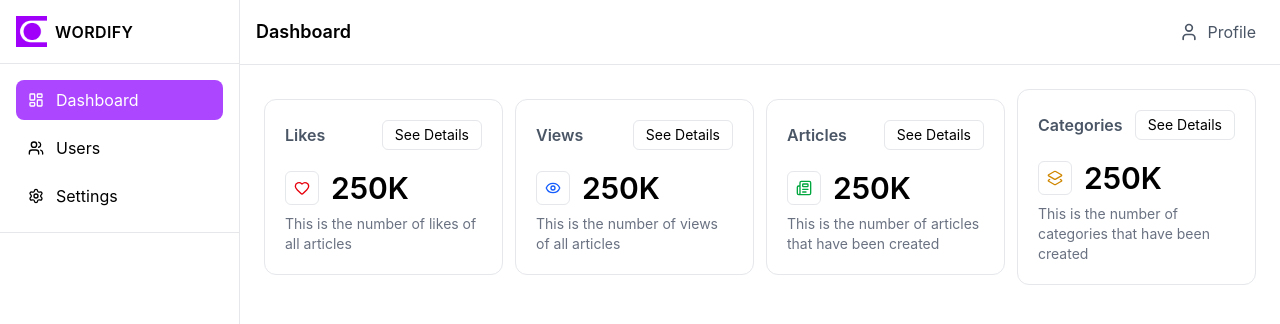
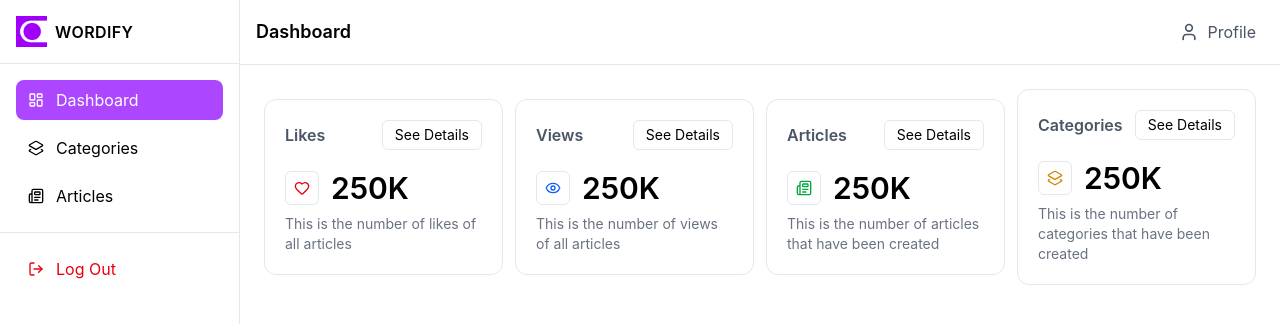
Before and after one commit to Muhammad-Khairul-Kholqi/Fe-Blog-Wordify, a Vue app: page /private/page/admin/dashboard in a window 1280 px wide. Shown: the top 324 px of the page. Built offline with nearby package versions, Linux system fonts and the light colour scheme; a web font is replaced by a local one.

Commit message:
update sidebar link

```diff
--- a/package.json
+++ b/package.json
@@ -11,6 +11,7 @@
   "dependencies": {
     "@tailwindcss/vite": "^4.1.13",
     "@vueuse/motion": "^3.0.3",
+    "chart.js": "^4.5.0",
     "lucide-vue-next": "^0.542.0",
     "tailwindcss": "^4.1.13",
     "vue": "^3.5.18",
--- a/src/components/global/Sidebar.vue
+++ b/src/components/global/Sidebar.vue
@@ -25,13 +25,20 @@
                 </a>
             </RouterLink>
         </nav>
+
+        <div class="p-4">
+            <button class="flex w-full items-center gap-3 px-3 py-2 rounded-lg transition-colors hover:bg-gray-100 text-red-600 cursor-pointer">
+                <LogOut class="w-4 h-4" />
+                <span>Log Out</span>
+            </button>
+        </div>
     </aside>
 </template>
 
 
 <script setup>
     import { RouterLink } from "vue-router"
-    import { X, LayoutDashboard, Users, Settings } from "lucide-vue-next"
+    import { X, LayoutDashboard, Newspaper, Layers2, LogOut } from "lucide-vue-next"
     import MainLogo from "../../assets/mainLogo.png";
 
     defineProps({
@@ -40,7 +47,7 @@
 
     const menus = [
         { name: "Dashboard", icon: LayoutDashboard, to: "/private/page/admin/dashboard" },
-        { name: "Users", icon: Users, to: "/private/page/admin/users" },
-        { name: "Settings", icon: Settings, to: "/private/page/admin/settings" },
+        { name: "Categories", icon: Layers2, to: "/private/page/admin/users" },
+        { name: "Articles", icon: Newspaper, to: "/private/page/admin/settings" },
     ]
 </script>
--- /dev/null
+++ b/src/components/sections/dashboard/Chart.vue
@@ -0,0 +1,5 @@
+<template>
+    <div class="mt-10">
+
+    </div>
+</template>
--- a/src/views/private/admin/Dashboard.vue
+++ b/src/views/private/admin/Dashboard.vue
@@ -1,9 +1,11 @@
 <template>
     <div>
         <Cards />
+        <Chart />
     </div>
 </template>
 
 <script setup>
     import Cards from '../../../components/sections/dashboard/Cards.vue';
+    import Chart from '../../../components/sections/dashboard/Chart.vue';
 </script>
```
Also changed, not shown: 1 other file (tests, documents, lock files or other folders).
